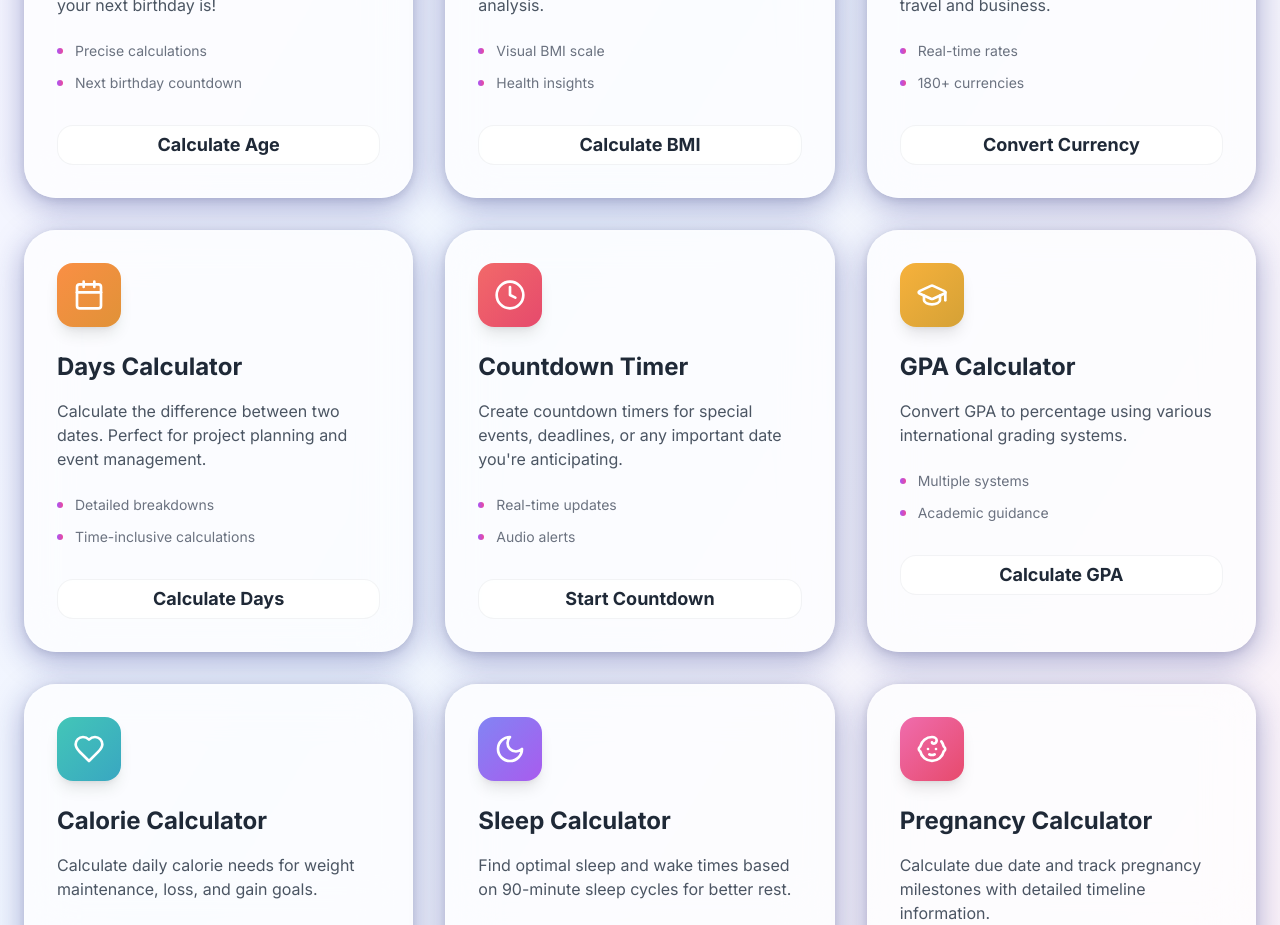
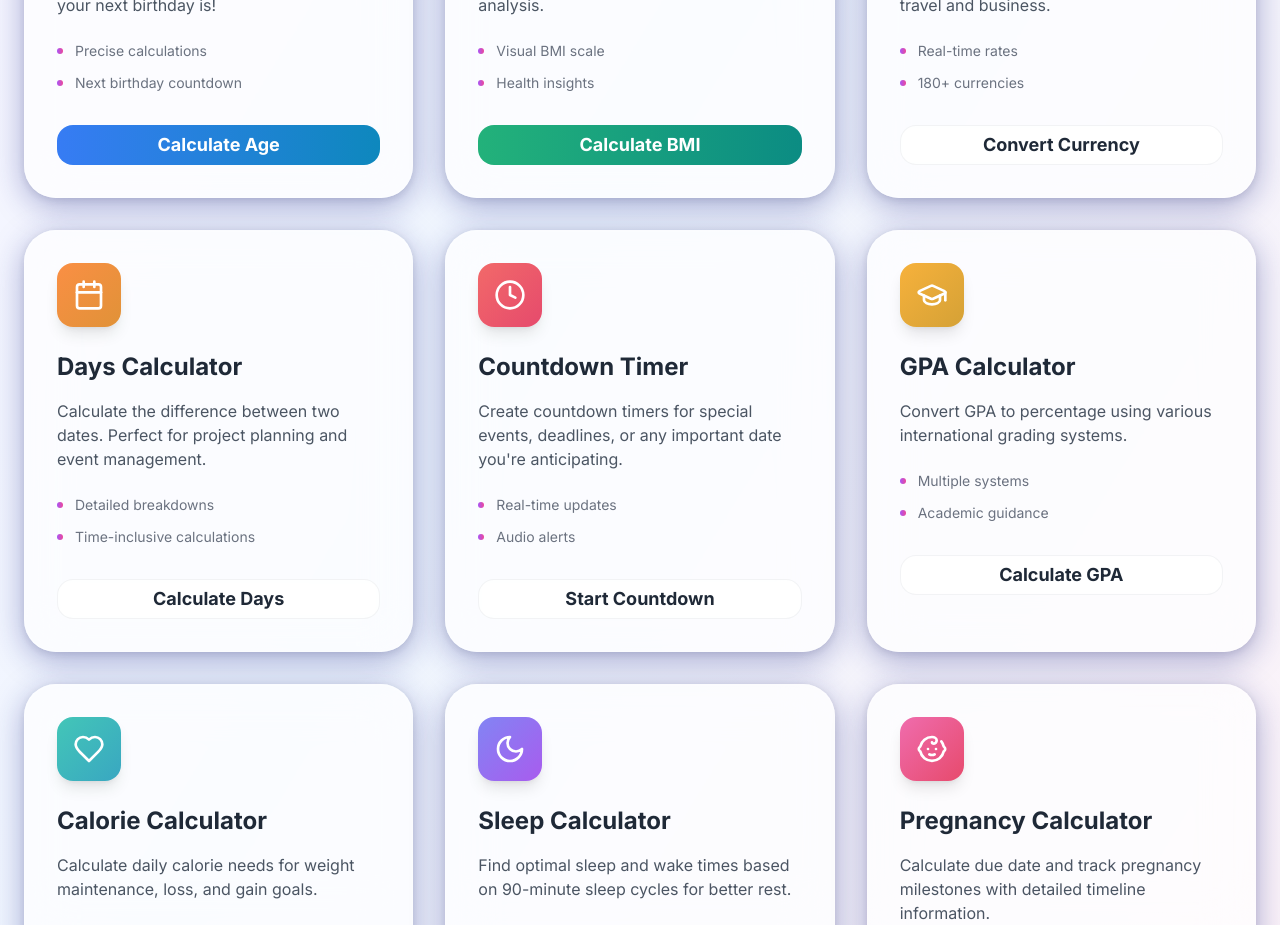
Before and after one commit to AbdulBasitMomin/black-white-calculators, a React (Vite) app: page / in a window 1280 px wide. Shown: the part 920-1845 px from the top of the page. Built offline with nearby package versions, Linux system fonts and the light colour scheme.

Commit message:
Fix: Match button colors to icons on home page
Updated the button colors on the home page to match the corresponding calculator icons for Age and BMI calculators.

```diff
--- a/src/pages/Home.tsx
+++ b/src/pages/Home.tsx
@@ -89,7 +89,7 @@ const Home = () => {
 
       {/* Optimized Floating Orbs - Fewer and hidden on mobile */}
       <div className="hidden lg:block fixed top-20 left-10 w-24 h-24 bg-gradient-to-r from-purple-300/40 to-pink-300/40 dark:from-purple-400/20 dark:to-pink-400/20 rounded-full blur-2xl opacity-30 animate-float"></div>
-      <div className="hidden lg:block fixed bottom-32 right-20 w-20 h-20 bg-gradient-to-r from-blue-300/40 to-cyan-300/40 dark:from-blue-400/20 dark:to-cyan-400/20 rounded-full blur-xl opacity-40 animate-float" style={{ animationDelay: "2s" }}></div>
+      <div className="hidden lg:block fixed bottom-32 right-20 w-20 h-20 bg-gradient-to-r from-blue-300/40 to-cyan-300/40 dark:from-blue-400/20 dark:to-cyan-400/40 rounded-full blur-xl opacity-40 animate-float" style={{ animationDelay: "2s" }}></div>
 
       <div className="relative z-10 min-h-screen pt-16 sm:pt-20">
         {/* Hero Section */}
@@ -153,7 +153,13 @@ const Home = () => {
                       </div>
 
                       <Button
-                        className="w-full glass-button-light text-gray-800 dark:text-white font-bold border-0 rounded-xl sm:rounded-2xl py-3 sm:py-4 text-sm sm:text-base lg:text-lg transition-all duration-300 hover:scale-105"
+                        className={`w-full font-bold border-0 rounded-xl sm:rounded-2xl py-3 sm:py-4 text-sm sm:text-base lg:text-lg transition-all duration-300 hover:scale-105 ${
+                          tool.title === 'Age Calculator'
+                            ? 'bg-gradient-to-r from-blue-500/80 to-cyan-600/80 hover:from-blue-600/80 hover:to-cyan-700/80 text-white'
+                            : tool.title === 'BMI Calculator'
+                            ? 'bg-gradient-to-r from-green-500/80 to-emerald-600/80 hover:from-green-600/80 hover:to-emerald-700/80 text-white'
+                            : 'glass-button-light text-gray-800 dark:text-white'
+                        }`}
                       >
                         {tool.title.includes('Calculator') ? tool.title.replace(' Calculator', '').includes('Calorie') ? 'Calculate Calories' : `Calculate ${tool.title.replace(' Calculator', '')}` :
                          tool.title.includes('Converter') ? 'Convert Currency' :
```
